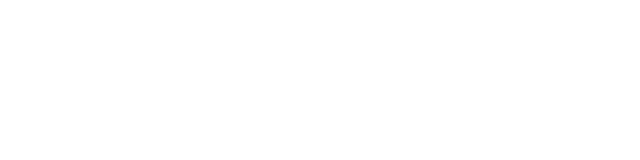
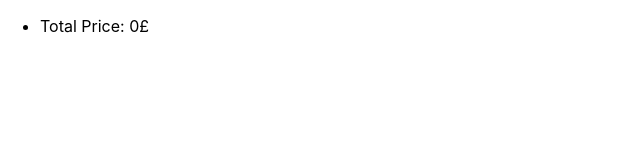
Before and after one commit to johlofg/project-webshop, a React (Create React App) app in the folder code/: page /cart in a window 1280 px wide. Shown: the top 160 px of the page, without its empty margins (0-640 px from the left). Built offline with nearby package versions, Linux system fonts and the light colour scheme.

Commit message:
Added a function for calc total price

```diff
--- a/code/src/components/Cart.js
+++ b/code/src/components/Cart.js
@@ -5,18 +5,23 @@
 
 const Cart = () => {
   const products = useSelector(store => store.cart.items)
+  const totalPrice = useSelector(store => (
+    store.cart.items.reduce((total, item) => (total + (item.price * item.quantity)), 0)
+  ))
 
   const dispatch = useDispatch()
 
   return (
+
     <ul>
       {products.map((product) => (
         <div key={product.id}>
-          <p>{product.title}</p>
-          <p>{product.quantity}</p>
+          <li>{product.title}</li>
+          <li>{product.quantity}</li>
           <button type="button" onClick={() => dispatch(cart.actions.removeItemFromCart(product))}>-</button>
         </div>
       ))}
+      <li>Total Price: {totalPrice}£</li>
     </ul>
   )
 }
--- a/code/src/components/Main.js
+++ b/code/src/components/Main.js
@@ -18,8 +18,7 @@
 const Main = () => {
 
   const data = useSelector(store => store.products.displayedData)
-  const showCart = useSelector(store => store.cart.displayCart)
-  console.log(showCart)
+
   const dispatch = useDispatch()
 
   return (
--- a/code/src/components/Menu.js
+++ b/code/src/components/Menu.js
@@ -1,6 +1,5 @@
 import React, { useState } from 'react'
 import styled from 'styled-components'
-import { useSelector, useDispatch } from 'react-redux'
 import { Link } from 'react-router-dom'
 
 import CategoryBtns from './CategoryBtns'
@@ -43,8 +42,6 @@
 const Menu = () => {
   const [open, setOpen] = useState(false)
 
-  const dispatch = useDispatch()
-
   return (
     <>
       <Link to='/Cart'>
```
